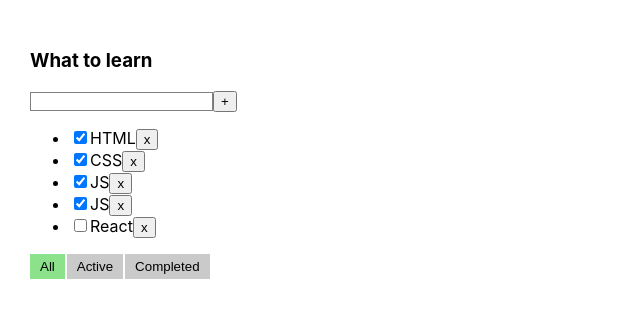
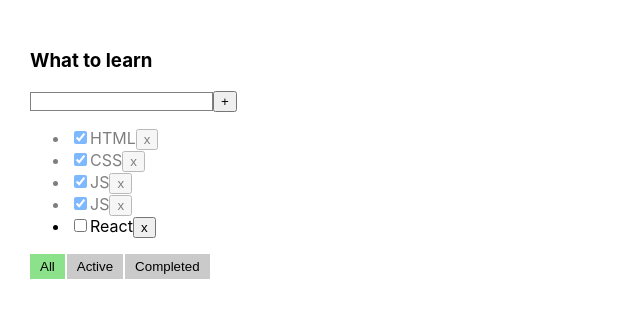
Before and after one commit to Stanislav-Vasilevich/todolist, a React (Create React App) app: page / in a window 1280 px wide. Shown: the top 318 px of the page, without its empty margins (0-640 px from the left). Built offline with nearby package versions, Linux system fonts and the light colour scheme.

Commit message:
add opacity 0.5 for completed tasks

```diff
--- a/src/App.tsx
+++ b/src/App.tsx
@@ -37,7 +37,7 @@ function App() {
     setTasks([newTask, ...tasks]);
   }
 
-  const changeTaskActive = (id: string, isDone: boolean) => {
+  const changeTaskStatus = (id: string, isDone: boolean) => {
     const task = tasks.find(i => i.id === id);
 
     if(task) {
@@ -55,7 +55,7 @@ function App() {
         changeFilter={changeFilter}
         filter={filter}
         addTask={addTask}
-        changeTaskActive={changeTaskActive}
+        changeTaskStatus={changeTaskStatus}
       />
     </div>);
 
--- a/src/components/Todolist/Todolist.module.css
+++ b/src/components/Todolist/Todolist.module.css
@@ -40,3 +40,7 @@
 	background: #8be28b;
 	cursor: auto;
 }
+
+.isDone {
+	opacity: .5;
+}
--- a/src/components/Todolist/Todolist.tsx
+++ b/src/components/Todolist/Todolist.tsx
@@ -14,7 +14,7 @@ type PropsType = {
   changeFilter: (value: FilterValuesType) => void
   filter: FilterValuesType
   addTask: (title: string) => void
-  changeTaskActive: (id: string, isDone: boolean) => void
+  changeTaskStatus: (id: string, isDone: boolean) => void
 }
 
 const Todolist = (props: PropsType) => {
@@ -69,11 +69,11 @@ const Todolist = (props: PropsType) => {
             }
 
             const changeTaskActiveHandler = (e: ChangeEvent<HTMLInputElement>) => {
-              props.changeTaskActive(i.id, e.currentTarget.checked);
+              props.changeTaskStatus(i.id, e.currentTarget.checked);
             }
 
             return (
-              <li key={i.id}>
+              <li className={i.checkbox ? s.isDone : ''} key={i.id}>
                 <input type="checkbox" checked={i.checkbox} onChange={changeTaskActiveHandler}/>
                 <span>{i.title}</span>
                 <button onClick={removeTaskHandler}>x</button>
```
Lines whose indentation alone changed are shown as unchanged.
